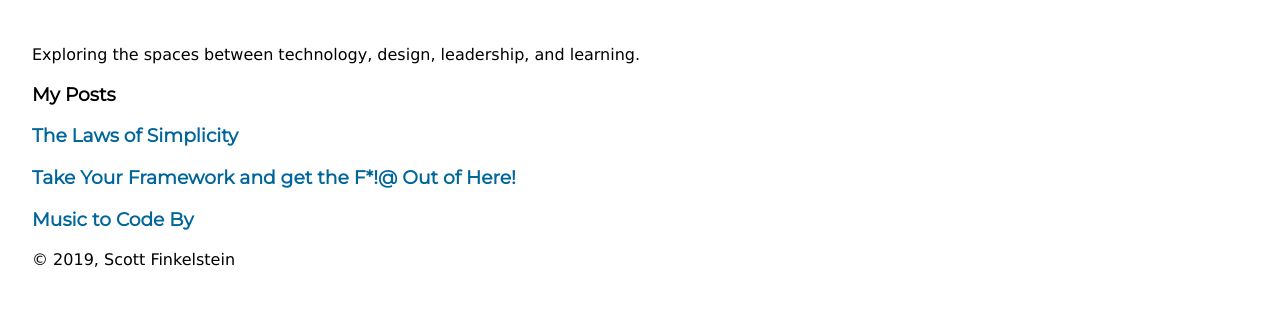
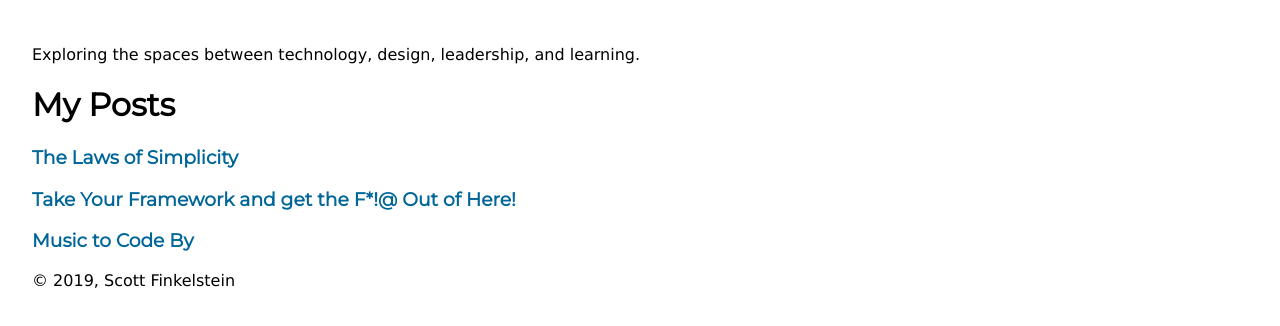
Before and after one commit to scottfinkelstein/scotts-website, a Gatsby site: page / in a window 1280 px wide. Shown: the part 86-412 px from the top of the page. Built offline with nearby package versions, Linux system fonts and the light colour scheme; Gatsby itself is replaced by a stand-in of ours.

Commit message:
Changed the My Posts header to h1.

```diff
--- a/src/pages/index.js
+++ b/src/pages/index.js
@@ -12,7 +12,7 @@ export default function Index({ data }) {
       <SEO title="Home" />
       <p dangerouslySetInnerHTML={{ __html: data.site.siteMetadata.description }}></p>
 
-      <h3>My Posts</h3>
+      <h1>My Posts</h1>
       { posts.filter(post => post.node.frontmatter.title.length > 0).map(({ node: post }) => {
         return(
           <div key="{ post.id }">
```
